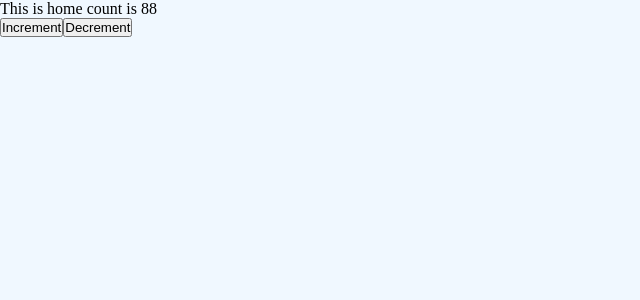
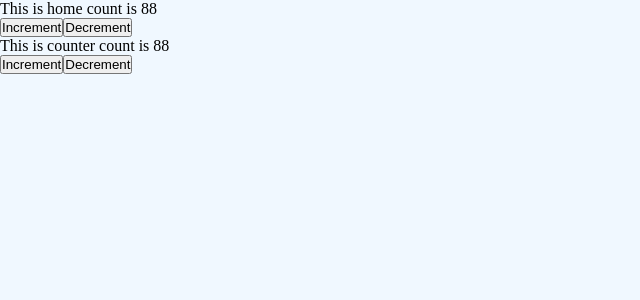
Before and after one commit to abeljrgit/fe-webpack, a React app: page / in a window 1280 px wide. Shown: the top 300 px of the page, without its empty margins (0-640 px from the left). Built offline with nearby package versions, Linux system fonts and the light colour scheme; the HTML template or start-up script is replaced by a standard one.

Commit message:
🚑 fix: Redux Boilerplate

```diff
--- /dev/null
+++ b/src/components/Counter.js
@@ -0,0 +1,26 @@
+import React from 'react';
+import { useDispatch, useSelector } from 'react-redux';
+import { onDecrement, onIncrement } from '../store/action';
+
+export const Counter = () => {
+  const counter = useSelector((state) => {
+    return state.count;
+  });
+  const dispatch = useDispatch();
+
+  const inc = () => {
+    dispatch(onIncrement(2));
+  };
+
+  const dec = () => {
+    dispatch(onDecrement(2));
+  };
+
+  return (
+    <div>
+      <p>This is counter count is {counter}</p>
+      <button onClick={inc}>Increment</button>
+      <button onClick={dec}>Decrement</button>
+    </div>
+  );
+};
--- a/src/components/index.js
+++ b/src/components/index.js
@@ -1 +1,2 @@
 export * from './GroceryList';
+export * from './Counter';
--- a/src/pages/Home.js
+++ b/src/pages/Home.js
@@ -1,6 +1,7 @@
 import React, { Component } from 'react';
 import { connect } from 'react-redux';
 import { onDecrement, onIncrement } from '../store/action';
+import { Counter } from '../components';
 class Home extends Component {
   handleInc = () => {
     this.props.onInc(2);
@@ -16,6 +17,7 @@ class Home extends Component {
         <p>This is home count is {this.props.count}</p>
         <button onClick={this.handleInc}>Increment</button>
         <button onClick={this.handlerDec}>Decrement</button>
+        <Counter />
       </section>
     );
   }
```
